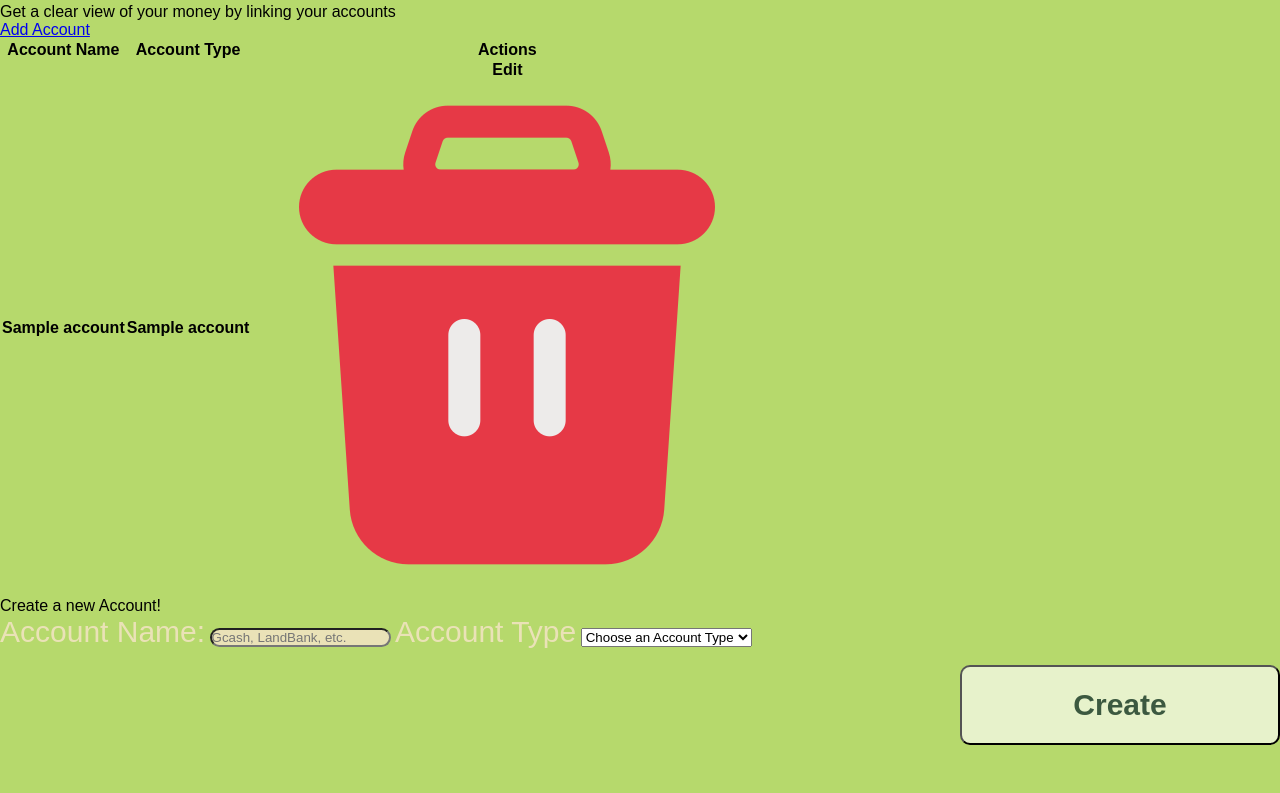
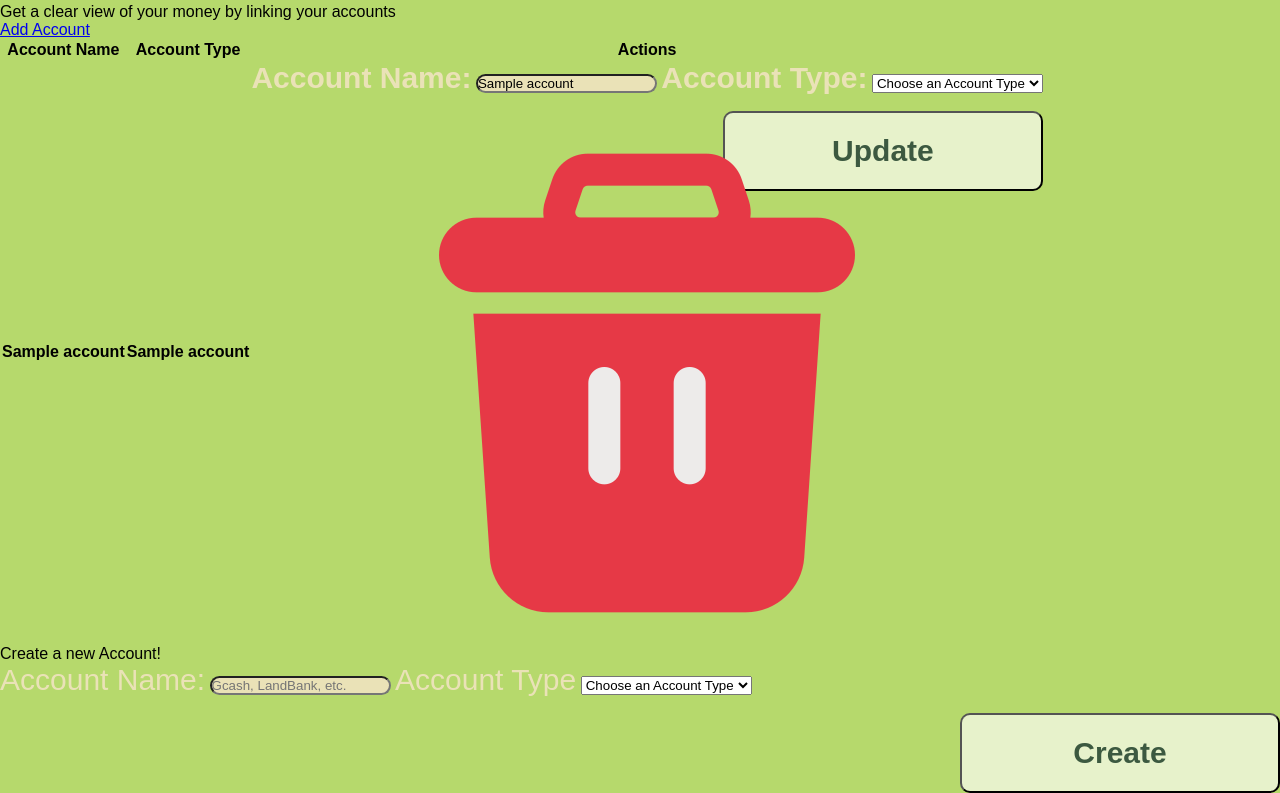
Before and after one commit to astridjamesrosal/flask-phase, a Flask app: template project6_finance_tracker/templates/accounts.html in a window 1280 px wide. Shown: the part 373-1166 px from the top of the page. Before the commit the page ends 1118 px from the top, so only its background shows below. Run offline with Flask 3, Linux system fonts and the light colour scheme; the template is opened without the code that fills it: most values are stand-ins (such as "Sample title", 1, 10 or a date in 2020); lists and menus that the app fills with data are empty.

Commit message:
add edit account form per row in accounts.html

```diff
--- a/project6_finance_tracker/templates/accounts.html
+++ b/project6_finance_tracker/templates/accounts.html
@@ -23,7 +23,19 @@
                         <th>{{ account[1] }}</th>
                         <th>{{ account[2] }}</th>
                         <th>
-                            <div class="edit_account">Edit</div>
+                            <form action="{{ url_for('edit_account_route', account_id=account[0]) }}" method="POST">
+                                <label>Account Name:</label>
+                                <input type="text" name="name" value="{{ account[1] }}">
+                                <label>Account Type:</label>
+                                <select name="account_type" value="{{ account[2] }}">
+                                    <option value="">Choose an Account Type</option>
+                                    <option value="Cash" {% if account[2] == 'Cash' %}selected{% endif %}>Cash</option>
+                                    <option value="E-wallet" {% if account[2] == 'E-wallet' %}selected{% endif %}>E-wallet</option>
+                                    <option value="Bank" {% if account[2] == 'Bank' %}selected{% endif %}>Bank</option>
+                                    <option value="Credit Card" {% if account[2] == 'Credit Card' %}selected{% endif %}>Credit Card</option>
+                                </select>
+                                <button type="submit">Update</button>
+                            </form>
                             <img src="{{ url_for('static', filename='images/delete.png')}}" href="{{url_for('delete_account_route')}}">
                         </th>
                     </tr>
```
